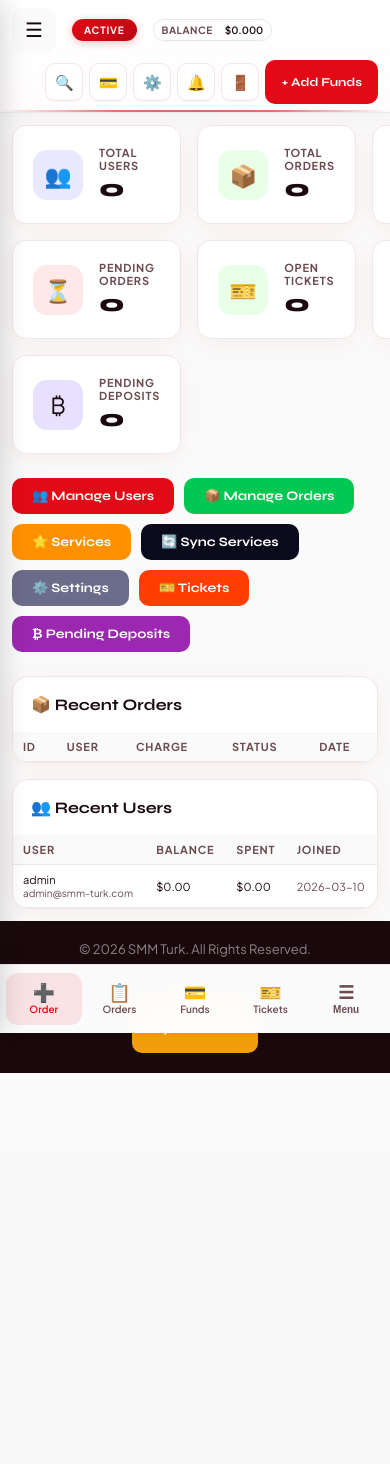
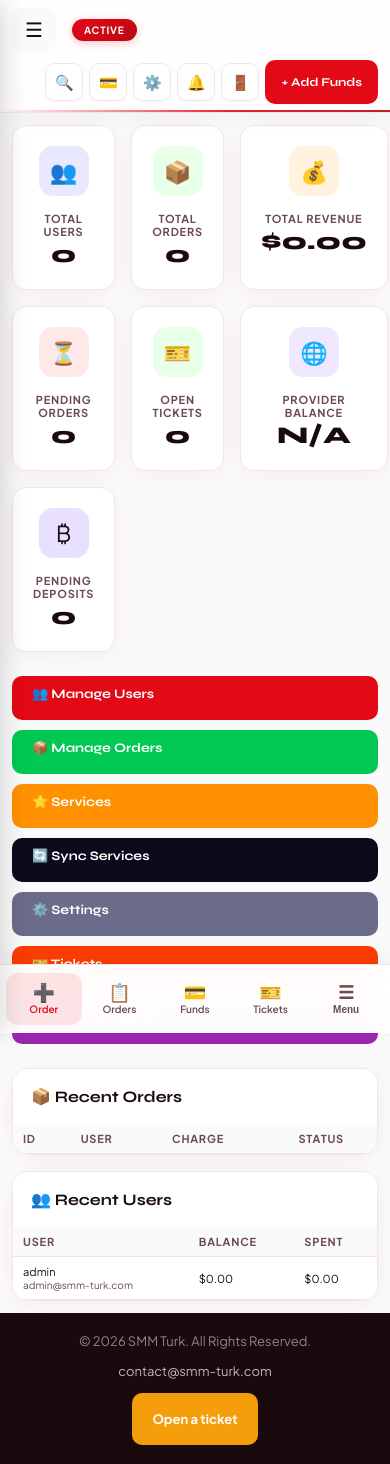
Before and after one commit to ersanjt/smm-turk-panel, a PHP site: page /admin/index.php in a window 390 px wide. Shown: the top 1464 px of the page. Before the commit the page ends 1073 px from the top, so only its background shows below. Run offline with PHP 8.4, Linux system fonts and the light colour scheme; the visitor is signed in with stand-in values (Sample User, id 1); data comes from the database, SQL or seed files in the repository; data that the repository does not hold is empty; some libraries are stand-ins or nearby versions.

Commit message:
fix: responsive dashboard (user + admin) - sidebar, topbar, admin grid, tables
Made-with: Cursor

```diff
--- a/layouts/header.php
+++ b/layouts/header.php
@@ -44,17 +44,20 @@ $geoRegion = defined('GEO_REGION') ? GEO_REGION : 'TR';
 <link href="https://fonts.googleapis.com/css2?family=Syne:wght@400;600;700;800&family=Plus+Jakarta+Sans:wght@400;500;600;700&display=swap" rel="stylesheet">
 <script type="application/ld+json">{"@context":"https://schema.org","@type":"WebApplication","name":"<?= h($siteName) ?>","url":"<?= h($siteUrl) ?>","description":"<?= h($pageDesc) ?>"}</script>
 <style>
-:root{--primary:#E30A17;--primary-dark:#B90812;--primary-light:#FF4757;--accent:#e63950;--bg:#fafafa;--sidebar-bg:#1a0a0e;--sidebar-text:#c4a5ab;--white:#fff;--border:#f0e6e8;--text:#1a0a0e;--text-muted:#6b4a50;--green:#10b981;--orange:#f59e0b;--red:#dc2626;--shadow:0 4px 24px rgba(227,10,23,.06);--glow:0 0 40px rgba(227,10,23,.08)}
+:root{--primary:#E30A17;--primary-dark:#B90812;--primary-light:#FF4757;--accent:#e63950;--bg:#fafafa;--sidebar-bg:#1a0a0e;--sidebar-text:#c4a5ab;--white:#fff;--border:#f0e6e8;--text:#1a0a0e;--text-muted:#6b4a50;--green:#10b981;--orange:#f59e0b;--red:#dc2626;--shadow:0 4px 24px rgba(227,10,23,.06);--glow:0 0 40px rgba(227,10,23,.08);--ease-spring:cubic-bezier(0.34,1.56,0.64,1);--ease-out:cubic-bezier(0.16,1,0.3,1);--motion-duration:0.35s}
+@keyframes topbarShine{0%{opacity:.5}50%{opacity:1}100%{opacity:.5}}
+@keyframes sidebarItemIn{from{opacity:0;transform:translateX(-8px)}to{opacity:1;transform:translateX(0)}}
 *{margin:0;padding:0;box-sizing:border-box}
-body{font-family:'Plus Jakarta Sans',sans-serif;background:var(--bg);color:var(--text);display:flex;min-height:100vh;min-height:100dvh;overflow-x:hidden;-webkit-tap-highlight-color:transparent}
+body{font-family:'Plus Jakarta Sans',sans-serif;background:var(--bg);color:var(--text);display:flex;min-height:100vh;min-height:100dvh;overflow-x:hidden;-webkit-tap-highlight-color:transparent;width:100%;max-width:100vw}
 a{text-decoration:none;color:inherit}
 img{max-width:100%;height:auto}
 .main{min-width:0;overflow-x:hidden}
-.sidebar{width:220px;min-width:220px;background:var(--sidebar-bg);position:fixed;top:0;left:0;bottom:0;z-index:100;overflow-y:auto;display:flex;flex-direction:column}
+.sidebar{width:220px;min-width:220px;background:var(--sidebar-bg);position:fixed;top:0;left:0;bottom:0;z-index:100;overflow-y:auto;overflow-x:hidden;display:flex;flex-direction:column;-webkit-overflow-scrolling:touch;padding-bottom:env(safe-area-inset-bottom)}
 .sidebar-logo{padding:20px 18px;border-bottom:1px solid rgba(255,255,255,.08);display:flex;align-items:center;gap:12px;background:linear-gradient(180deg,rgba(255,255,255,.03) 0%,transparent 100%)}
 .sidebar-logo a{display:flex;align-items:center;gap:14px;text-decoration:none;color:inherit;transition:opacity .2s}
 .sidebar-logo a:hover{opacity:.92}
-.logo-icon{width:40px;height:40px;flex-shrink:0;border-radius:12px;display:flex;align-items:center;justify-content:center;background:linear-gradient(145deg,var(--primary),var(--primary-dark));box-shadow:0 4px 14px rgba(227,10,23,.3),0 1px 0 rgba(255,255,255,.15) inset}
+.logo-icon{width:40px;height:40px;flex-shrink:0;border-radius:12px;display:flex;align-items:center;justify-content:center;background:linear-gradient(145deg,var(--primary),var(--primary-dark));box-shadow:0 4px 14px rgba(227,10,23,.3),0 1px 0 rgba(255,255,255,.15) inset;transition:transform var(--motion-duration) var(--ease-spring),box-shadow var(--motion-duration) var(--ease-out)}
+.sidebar-logo:hover .logo-icon{transform:scale(1.06) rotate(-3deg);box-shadow:0 6px 20px rgba(227,10,23,.4),0 1px 0 rgba(255,255,255,.15) inset}
 .logo-icon img{width:22px;height:22px;filter:brightness(0) invert(1)}
 .logo-text{font-family:'Syne',sans-serif;font-size:20px;font-weight:800;color:#fff;letter-spacing:-.03em}
 .logo-text span{color:var(--primary-light)}
@@ -65,13 +68,14 @@ img{max-width:100%;height:auto}
 .user-status{display:inline-block;background:rgba(227,10,23,.25);color:var(--primary-light);font-size:10px;padding:2px 8px;border-radius:20px;margin-top:4px;font-weight:700;letter-spacing:.5px;text-transform:uppercase}
 .sidebar-nav{padding:14px 12px;flex:1}
 .nav-label{font-size:9px;font-weight:700;letter-spacing:1.5px;text-transform:uppercase;color:rgba(255,255,255,.25);padding:0 8px;margin:14px 0 6px}
-.nav-item{display:flex;align-items:center;gap:10px;padding:10px 12px;border-radius:10px;cursor:pointer;color:var(--sidebar-text);font-size:13.5px;font-weight:500;transition:all .2s;margin-bottom:2px}
-.nav-item:hover{background:rgba(255,255,255,.06);color:#fff}
+.nav-item{display:flex;align-items:center;gap:10px;padding:10px 12px;border-radius:10px;cursor:pointer;color:var(--sidebar-text);font-size:13.5px;font-weight:500;transition:background var(--motion-duration) ease,color var(--motion-duration) ease,transform var(--motion-duration) var(--ease-spring);margin-bottom:2px}
+.nav-item:hover{background:rgba(255,255,255,.06);color:#fff;transform:translateX(6px)}
 .nav-item.active{background:var(--primary);color:#fff}
-.nav-item svg{width:16px;height:16px;flex-shrink:0}
-.main{margin-left:220px;flex:1;display:flex;flex-direction:column;min-height:100vh}
+.nav-item svg{width:16px;height:16px;flex-shrink:0;transition:transform var(--motion-duration) var(--ease-spring)}
+.nav-item:hover svg{transform:scale(1.1)}
+.main{margin-left:220px;flex:1;display:flex;flex-direction:column;min-height:100vh;min-width:0;max-width:100%}
 .topbar{background:linear-gradient(180deg,rgba(255,255,255,.97) 0%,rgba(255,252,253,.95) 100%);backdrop-filter:blur(20px);-webkit-backdrop-filter:blur(20px);border-bottom:1px solid var(--border);box-shadow:0 1px 0 rgba(255,255,255,.6) inset,0 4px 20px rgba(26,10,14,.04);padding:0 24px;padding-left:max(24px,env(safe-area-inset-left));padding-right:max(24px,env(safe-area-inset-right));padding-top:max(0,env(safe-area-inset-top));min-height:60px;height:auto;display:flex;align-items:center;gap:14px;position:sticky;top:0;z-index:50;flex-wrap:wrap}
-.topbar::after{content:'';position:absolute;left:0;right:0;bottom:0;height:2px;background:linear-gradient(90deg,transparent,var(--primary) 30%,var(--primary-dark) 50%,var(--primary) 70%,transparent);opacity:.6;pointer-events:none}
+.topbar::after{content:'';position:absolute;left:0;right:0;bottom:0;height:2px;background:linear-gradient(90deg,transparent,var(--primary) 30%,var(--primary-dark) 50%,var(--primary) 70%,transparent);background-size:200% 100%;opacity:.6;pointer-events:none;animation:topbarShine 4s ease-in-out infinite}
 .topbar-badge{display:inline-flex;align-items:center;padding:5px 12px;border-radius:20px;font-size:10px;font-weight:800;text-transform:uppercase;letter-spacing:.8px;background:linear-gradient(145deg,var(--primary),var(--primary-dark));color:#fff;margin-right:8px;box-shadow:0 2px 8px rgba(227,10,23,.25)}
 .stat-pill{display:flex;align-items:center;gap:8px;padding:8px 14px;background:rgba(255,255,255,.8);border-radius:12px;font-size:12px;font-weight:600;border:1px solid var(--border);box-shadow:0 1px 2px rgba(0,0,0,.03)}
 .stat-pill .stat-label{font-size:10px;font-weight:700;text-transform:uppercase;color:var(--text-muted);margin-right:4px;letter-spacing:.5px}
@@ -81,15 +85,18 @@ img{max-width:100%;height:auto}
 .icon-btn{width:36px;height:36px;min-width:36px;min-height:36px;border-radius:10px;background:rgba(255,255,255,.9);border:1px solid var(--border);display:flex;align-items:center;justify-content:center;cursor:pointer;color:var(--text-muted);transition:all .2s;font-size:15px;flex-shrink:0;box-shadow:0 1px 2px rgba(0,0,0,.04)}
 .icon-btn:hover{background:var(--primary);color:#fff;border-color:var(--primary);box-shadow:0 4px 12px rgba(227,10,23,.25)}
 .content{padding:24px;flex:1}
-.card{background:#fff;border-radius:16px;padding:22px;box-shadow:var(--shadow);border:1px solid var(--border)}
+.card{background:#fff;border-radius:16px;padding:22px;box-shadow:var(--shadow);border:1px solid var(--border);transition:transform var(--motion-duration) var(--ease-spring),box-shadow var(--motion-duration) var(--ease-out),border-color var(--motion-duration) ease}
+.card:hover{box-shadow:0 16px 48px rgba(227,10,23,.1);transform:translateY(-4px)}
+.stat-pill,.icon-btn{transition:transform var(--motion-duration) var(--ease-spring),box-shadow var(--motion-duration) var(--ease-out)}
+.stat-pill:hover,.icon-btn:hover{transform:scale(1.05)}
 .card-title{font-family:'Syne',sans-serif;font-size:16px;font-weight:700;margin-bottom:18px}
 .form-group{margin-bottom:16px}
 .form-label{display:block;font-size:11px;font-weight:700;color:var(--text-muted);margin-bottom:6px;letter-spacing:.3px;text-transform:uppercase}
 .form-control{width:100%;padding:10px 14px;border:1.5px solid var(--border);border-radius:10px;font-family:'Plus Jakarta Sans',sans-serif;font-size:13.5px;color:var(--text);background:var(--bg);outline:none;transition:border-color .2s}
 .form-control:focus{border-color:var(--primary);background:#fff}
-.btn{padding:10px 22px;border-radius:10px;font-family:'Syne',sans-serif;font-size:14px;font-weight:700;cursor:pointer;border:none;transition:all .2s}
+.btn{padding:10px 22px;border-radius:10px;font-family:'Syne',sans-serif;font-size:14px;font-weight:700;cursor:pointer;border:none;transition:transform var(--motion-duration) var(--ease-spring),box-shadow var(--motion-duration) var(--ease-out),background var(--motion-duration) ease}
 .btn-primary{background:var(--primary);color:#fff}
-.btn-primary:hover{background:var(--primary-dark);transform:translateY(-1px);box-shadow:0 6px 24px rgba(227,10,23,.35)}
+.btn-primary:hover{background:var(--primary-dark);transform:translateY(-3px) scale(1.02);box-shadow:0 8px 28px rgba(227,10,23,.4)}
 .btn-danger{background:var(--red);color:#fff}
 .btn-success{background:var(--green);color:#fff}
 .btn-block{width:100%}
@@ -143,24 +150,19 @@ img{max-width:100%;height:auto}
 .content>*:nth-child(7){animation-delay:.36s}
 .content [data-reveal]{opacity:0;transform:translateY(24px);transition:opacity .5s ease, transform .5s ease}
 .content [data-reveal].revealed{opacity:1;transform:translateY(0)}
-.card{transition:box-shadow .35s ease, border-color .35s ease, transform .3s ease}
-.card:hover{box-shadow:0 12px 40px rgba(227,10,23,.08);transform:translateY(-3px)}
-.nav-item{transition:background .2s ease, color .2s ease, transform .2s ease}
-.nav-item:hover{transform:translateX(4px)}
-.stat-pill,.icon-btn{transition:transform .2s ease, box-shadow .2s ease}
-.stat-pill:hover,.icon-btn:hover{transform:scale(1.03)}
-.btn{transition:transform .2s ease, box-shadow .2s ease}
-.btn:hover{transform:translateY(-2px)}
 .btn:active{transform:translateY(0)}
 @media(prefers-reduced-motion:reduce){
 .content>*,.card,.nav-item,.stat-pill,.icon-btn,.btn{animation:none!important;transition:none!important}
 .content [data-reveal]{opacity:1;transform:none}
-.card:hover{transform:none}
+.card:hover,.nav-item:hover,.sidebar-logo:hover .logo-icon{transform:none}
+.topbar::after{animation:none}
 }
 .form-control{width:100%;padding:10px 14px;border:1.5px solid var(--border);border-radius:10px;font-family:'Plus Jakarta Sans',sans-serif;font-size:13.5px;color:var(--text);background:var(--bg);outline:none;transition:border-color .2s, box-shadow .2s}
 ::-webkit-scrollbar{width:5px}::-webkit-scrollbar-thumb{background:var(--border);border-radius:4px}
 .table-wrap{overflow-x:auto;-webkit-overflow-scrolling:touch;margin-bottom:16px;border-radius:12px;border:1px solid var(--border)}
 .table-wrap .table{min-width:500px}
+.content .card:has(.table){overflow-x:auto!important;-webkit-overflow-scrolling:touch}
+.content .card:has(.table) .table{min-width:480px}
 .table th,.table td{word-break:break-word}
 .svc-table th,.svc-table td{word-break:break-word}
 .menu-toggle{display:none;border:1px solid var(--border)}
@@ -168,6 +170,8 @@ img{max-width:100%;height:auto}
 .grid2,.grid3,.grid4{grid-template-columns:1fr 1fr}
 .content{padding:16px;padding-left:max(16px,env(safe-area-inset-left));padding-right:max(16px,env(safe-area-inset-right))}
 .stat-card .sc-value{font-size:18px}
+.admin-grid{grid-template-columns:repeat(2,1fr);gap:12px}
+.quick-actions{gap:8px}
 }
 /* Mobile bottom nav (dashboard) - only on small screens */
 .mob-bottom-nav{display:none;position:fixed;bottom:0;left:0;right:0;z-index:95;background:rgba(255,255,255,.98);backdrop-filter:blur(14px);border-top:1px solid var(--border);padding:8px 6px;padding-left:max(6px,env(safe-area-inset-left));padding-right:max(6px,env(safe-area-inset-right));padding-bottom:max(8px,env(safe-area-inset-bottom));justify-content:space-around;align-items:center;box-shadow:0 -4px 24px rgba(0,0,0,.06)}
@@ -183,7 +187,8 @@ img{max-width:100%;height:auto}
 .sidebar{width:min(260px,85vw);transform:translateX(-100%);transition:transform .25s ease;box-shadow:4px 0 24px rgba(0,0,0,.15);padding-left:env(safe-area-inset-left)}
 body.sidebar-open .sidebar{transform:translateX(0)}
 body.sidebar-open .sidebar-overlay{opacity:1;pointer-events:auto}
-.sidebar-overlay{position:fixed;inset:0;background:rgba(0,0,0,.4);z-index:99;opacity:0;pointer-events:none;transition:opacity .2s}
+body.sidebar-open{overflow:hidden;touch-action:none}
+.sidebar-overlay{position:fixed;inset:0;background:rgba(0,0,0,.4);z-index:99;opacity:0;pointer-events:none;transition:opacity .2s;cursor:pointer}
 .sidebar .nav-item{min-height:44px;padding:12px 14px}
 .main{margin-left:0}
 .menu-toggle{display:flex;align-items:center;justify-content:center;width:44px;height:44px;min-width:44px;min-height:44px;border:none;background:var(--bg);border-radius:10px;cursor:pointer;color:var(--text);font-size:20px;margin-right:8px}
@@ -195,7 +200,14 @@ body.sidebar-open .sidebar-overlay{opacity:1;pointer-events:auto}
 .topbar-right .icon-btn{width:40px;height:40px;min-width:40px;min-height:40px}
 .topbar-right .btn{padding:8px 14px;font-size:12px}
 .grid2,.grid3,.grid4{grid-template-columns:1fr}
+.admin-grid{grid-template-columns:1fr;gap:12px}
+.admin-card{flex-direction:row;padding:16px;gap:12px}
+.admin-card .ac-icon{width:44px;height:44px;font-size:20px}
+.admin-card .ac-info .ac-value{font-size:20px}
+.quick-actions{flex-direction:column;align-items:stretch}
+.quick-actions .qa-btn,.quick-actions a.qa-btn{min-height:44px;justify-content:center}
 .card{padding:16px}
+.content .form-control,.content select.form-control{width:100%!important;max-width:100%!important;min-width:0!important}
 .form-control{min-height:44px;font-size:16px}
 .form-control:focus{font-size:16px}
 .btn{min-height:44px;display:inline-flex;align-items:center;justify-content:center}
@@ -231,7 +243,8 @@ textarea.form-control{min-height:120px}
 @media(max-width:480px){
 .content{padding:12px;padding-left:max(12px,env(safe-area-inset-left));padding-right:max(12px,env(safe-area-inset-right))}
 .topbar{padding:8px 12px;padding-left:max(12px,env(safe-area-inset-left));padding-right:max(12px,env(safe-area-inset-right))}
-.topbar .stat-pill:nth-child(2){display:none}
+.topbar .stat-pill{display:none}
+.content .form-control[style*="width"],.content select.form-control[style*="width"],.card .form-control[style*="width"],.card select[style*="width"]{width:100%!important;max-width:100%!important;min-width:0!important}
 .topbar .stat-pill{font-size:10px;padding:4px 8px}
 .btn{padding:10px 16px;font-size:13px}
 .topbar-right .icon-btn{width:38px;height:38px;min-width:38px;min-height:38px}
@@ -246,11 +259,15 @@ textarea.form-control{min-height:120px}
 .platform-btn{width:36px;height:36px;min-width:36px;min-height:36px;font-size:12px}
 .ptab{padding:6px 12px;font-size:11px}
 .ticket-pagination a,.ticket-pagination span{padding:10px 14px;min-height:44px;display:inline-flex;align-items:center}
+.admin-card{flex-direction:column;text-align:center;padding:14px}
+.admin-card .ac-icon{margin:0 auto}
+.admin-card .ac-info .ac-value{font-size:18px}
 }
 @media(max-width:360px){
 .content{padding:10px}
 .card{padding:12px}
 .topbar-badge{font-size:10px;padding:3px 8px}
+.admin-card .ac-info .ac-value{font-size:16px}
 }
 @media(max-width:768px){
 .order-grid{grid-template-columns:1fr}
```
